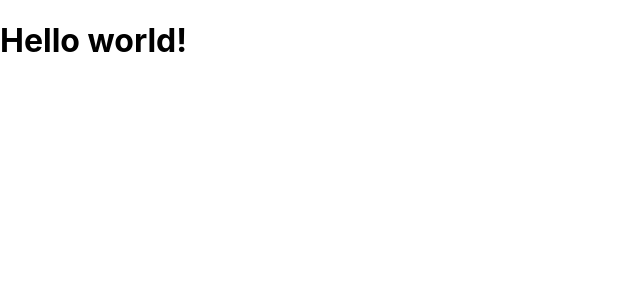
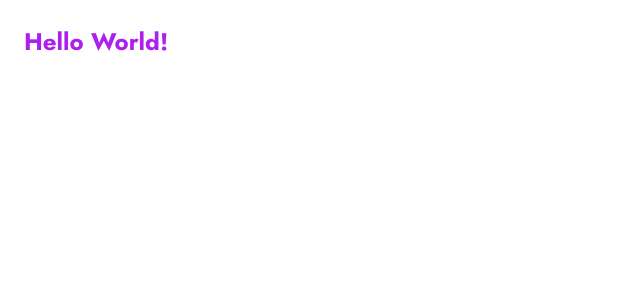
Before and after one commit to lianetvazquez93/product-feedback-app, a React (Create React App) app: page / in a window 1280 px wide. Shown: the top 300 px of the page, without its empty margins (0-640 px from the left). Built offline with nearby package versions, Linux system fonts and the light colour scheme.

Commit message:
set up basic styles

```diff
--- a/src/App.tsx
+++ b/src/App.tsx
@@ -2,7 +2,11 @@ import React from 'react';
 import './App.css';
 
 function App() {
-  return <h1>Hello world!</h1>;
+  return (
+    <div className="p-6 items-center justify-center">
+      <h1 className="text-purple">Hello World!</h1>
+    </div>
+  );
 }
 
 export default App;
--- a/src/index.css
+++ b/src/index.css
@@ -1,13 +1,20 @@
-body {
-  margin: 0;
-  font-family: -apple-system, BlinkMacSystemFont, 'Segoe UI', 'Roboto', 'Oxygen',
-    'Ubuntu', 'Cantarell', 'Fira Sans', 'Droid Sans', 'Helvetica Neue',
-    sans-serif;
-  -webkit-font-smoothing: antialiased;
-  -moz-osx-font-smoothing: grayscale;
+@import url('https://fonts.googleapis.com/css2?family=Jost:ital,wght@0,100;0,200;0,300;0,400;0,500;0,600;0,700;0,800;0,900;1,100;1,200;1,300;1,400;1,500;1,600;1,700;1,800;1,900&display=swap');
+
+@tailwind base;
+@tailwind components;
+@tailwind utilities;
+
+@layer base {
+    h1 {
+        @apply text-2xl font-bold font-jost;
+    }
+    h2 {
+        @apply text-xl font-bold font-jost;
+    }
+    h3 {
+        @apply text-lg font-bold font-jost;
+    }
+    h4 {
+        @apply text-sm font-bold font-jost;
+    }
 }
-
-code {
-  font-family: source-code-pro, Menlo, Monaco, Consolas, 'Courier New',
-    monospace;
-}
--- a/src/index.tsx
+++ b/src/index.tsx
@@ -10,8 +10,3 @@ ReactDOM.render(
   </React.StrictMode>,
   document.getElementById('root'),
 );
-
-// If you want to start measuring performance in your app, pass a function
-// to log results (for example: reportWebVitals(console.log))
-// or send to an analytics endpoint. Learn more: https://bit.ly/CRA-vitals
-reportWebVitals();
--- a/tailwind.config.js
+++ b/tailwind.config.js
@@ -2,7 +2,54 @@ module.exports = {
   purge: ['./src/**/*.{js,jsx,ts,tsx}', './public/index.html'],
   darkMode: false, // or 'media' or 'class'
   theme: {
-    extend: {},
+    fontSize: {
+      'xs': ['13px', {
+        lineHeight: '19px'
+      }],
+      'sm': ['14 px', {
+        letterSpacing: '-0,2px',
+        lineHeight: '20px'
+      }],
+      'tiny': ['15px', {
+        lineHeight: '22px',
+      }],
+      'base': ['16 px', {
+        lineHeight: '23px',
+      }],
+      'lg': ['18 px', {
+        letterSpacing: '-0,25px',
+        lineHeight: '26px'
+      }],
+      'xl': ['20px', {
+        letterSpacing: '-0,25px',
+        lineHeight: '29px'
+      }],
+      '2xl': ['24px', {
+        letterSpacing: '-0,33px',
+        lineHeight: '35px'
+      }],
+    },
+    extend: {
+      colors: {
+        purple: {
+          light: '#C75AF6',
+          DEFAULT: '#AD1FEA',
+        },
+        red: {
+          light: '#E98888',
+          DEFAULT: '#D73737',
+        },
+        blue: {
+          light: '#7C91F9',
+          DEFAULT: '#4661E6',
+          dark: '#656EA3',
+          darkest: '#3A4374',
+        },
+      },
+      fontFamily: {
+        jost: ['Jost']
+      }
+    },
   },
   variants: {
     extend: {},
```
